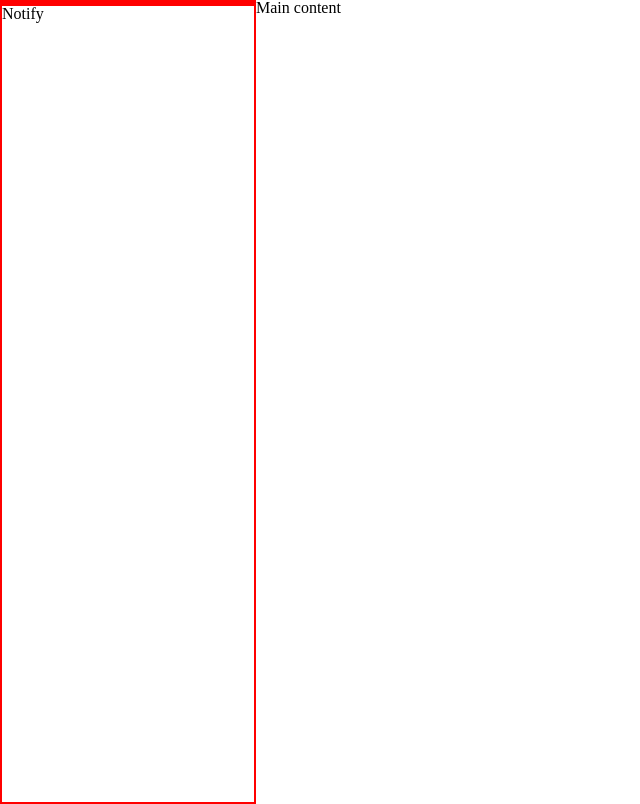
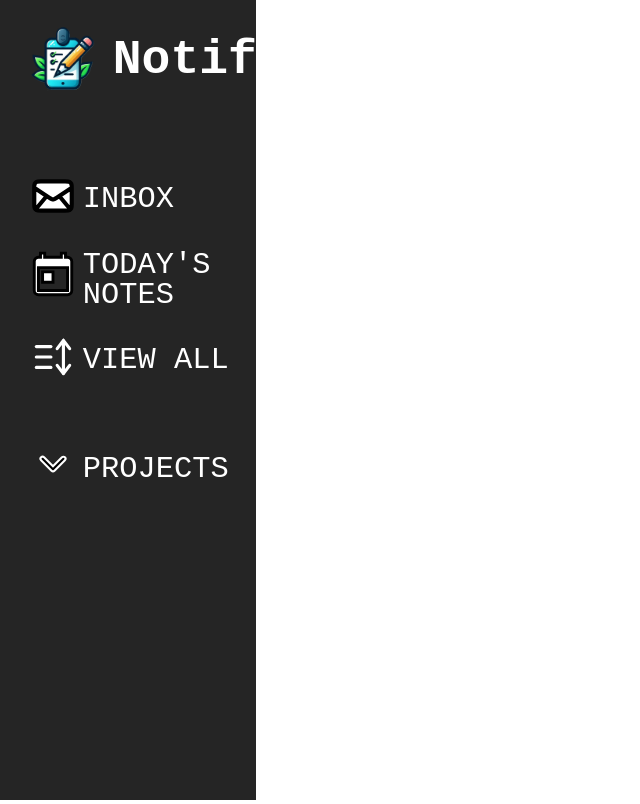
Before and after one commit to sshrxt/To-Do-List, a website built with webpack: page src/index.html in a window 1280 px wide. Shown: the whole page, without its empty margins (0-640 px from the left). Built offline with nearby package versions, Linux system fonts and the light colour scheme; a web font is replaced by a local one.

Commit message:
set up sidebar icons

```diff
--- a/src/index.html
+++ b/src/index.html
@@ -4,6 +4,12 @@
     <meta charset="UTF-8" />
     <meta name="viewport" content="width=device-width, initial-scale=1.0" />
     <title>Document</title>
+    <link rel="preconnect" href="https://fonts.googleapis.com" />
+    <link rel="preconnect" href="https://fonts.gstatic.com" crossorigin />
+    <link
+      href="https://fonts.googleapis.com/css2?family=LXGW+WenKai+Mono+TC&display=swap"
+      rel="stylesheet"
+    />
   </head>
   <body>
     <div class="sidebar">
@@ -13,29 +19,34 @@
       </div>
       <div class="sidebar-info">
         <div class="sidebar-item">
-          <div class="icon"></div>
-          <h2 class="item-title"></h2>
+          <div class="icon">
+            <img src="/src/assets/mail.svg" alt="idekkk" />
+          </div>
+          <h2 class="item-title">Inbox</h2>
         </div>
         <div class="sidebar-item">
-          <div class="icon"></div>
-          <h2 class="item-title"></h2>
+          <div class="icon">
+            <img src="/src/assets/today.svg" alt="idekkk" />
+          </div>
+          <h2 class="item-title">Today's Notes</h2>
         </div>
         <div class="sidebar-item">
-          <div class="icon"></div>
-          <h2 class="item-title"></h2>
+          <div class="icon">
+            <img src="/src/assets/alltasks.svg" alt="idekkk" />
+          </div>
+          <h2 class="item-title">View All</h2>
         </div>
       </div>
       <div class="sidebar-projects">
         <div class="projects-bar">
-          <div id="project-drop"></div>
-          <h2 class="item-title"></h2>
-          <div id="project-add"></div>
+          <div id="project-drop">
+            <img src="/src/assets/dropdown.svg" alt="idekkk" />
+          </div>
+          <h2 class="item-title">Projects</h2>
         </div>
       </div>
     </div>
 
-    <div class="main-content">
-        Main content
-    </div>
+    <div class="main-content">Main content</div>
   </body>
 </html>
--- a/src/main.css
+++ b/src/main.css
@@ -54,18 +54,72 @@ input:focus, select:focus {
 /*------------------------------------------sidebar--------------------------------*/
 
 body {
-    display: grid;
-    grid-template-columns: 20% 80%;
+    display: flex;
     height: 100vh;
+    color: white;
+    fill: white;
 }
 
 
 .sidebar {
-    border: 2px solid red;
     height: 100vh;
+    background-color: rgb(37, 37, 37);
+    width: 20vw;
+    min-width: 250px;
+    box-sizing: border-box;
+    overflow: auto;
+    display: flex;
+    flex-direction: column;
+    align-items: center;
+    gap: 40px;
+}
+
+.sidebar-logo {
+    display: flex;
+    align-items: center;
+    font-size: clamp(3rem, 3.5vw, 3.5rem);;
+    padding: 10px;
+    width: 90%;
+    font-family: "LXGW WenKai Mono TC", monospace, 'Lucida Sans', 'Lucida Sans Regular', 'Lucida Grande', 'Lucida Sans Unicode', Geneva, Verdana, sans-serif;
+    font-weight: 700;
+    font-style: normal;
+    justify-content: flex-start;
+
 }
 
 .logo {
-    background-image: url(./assets/koala.jpg);
-    border: 2px solid red;
+    flex-shrink: 0;
+    width: clamp(70px, 10vw, 100px);
+    height: clamp(70px, 10vw, 100px);
+    background-image: url(/src/assets/logo.png);
+    background-position: 50%;
+    background-size: cover;
 }
+
+
+.sidebar-info{
+    width: 90%;
+    display: flex;
+    flex-direction: column;
+    height: 30vh;
+    justify-content: space-around;
+}
+
+.sidebar-item, .projects-bar {
+    display: flex;
+    align-items: center;
+    margin-left: 15px;
+    font-size: 1.9rem;
+    text-wrap: wrap;
+    gap: 5px;
+    text-transform: uppercase;
+    font-family: "LXGW WenKai Mono TC", monospace, 'Lucida Sans', 'Lucida Sans Regular', 'Lucida Grande', 'Lucida Sans Unicode', Geneva, Verdana, sans-serif;
+}
+
+.sidebar-projects {
+    width: 90%;
+    height: 40vh;
+}
+.projects-bar {
+    display: flex;
+}
```
Also changed, not shown: src/assets/alltasks.svg (added), src/assets/dropdown.svg (added), src/assets/logo.png (added), src/assets/mail.svg (added), src/assets/today.svg (added).
